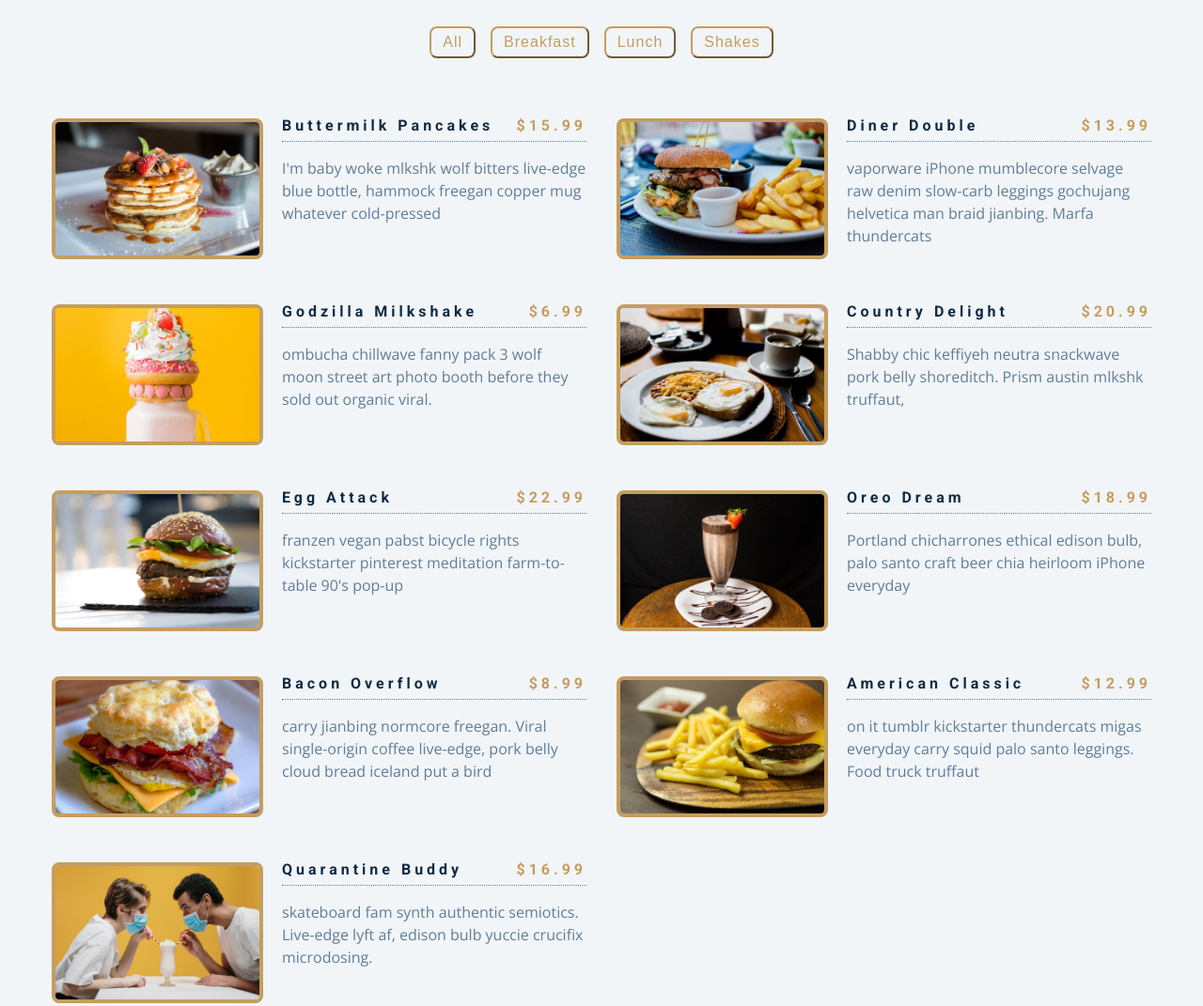
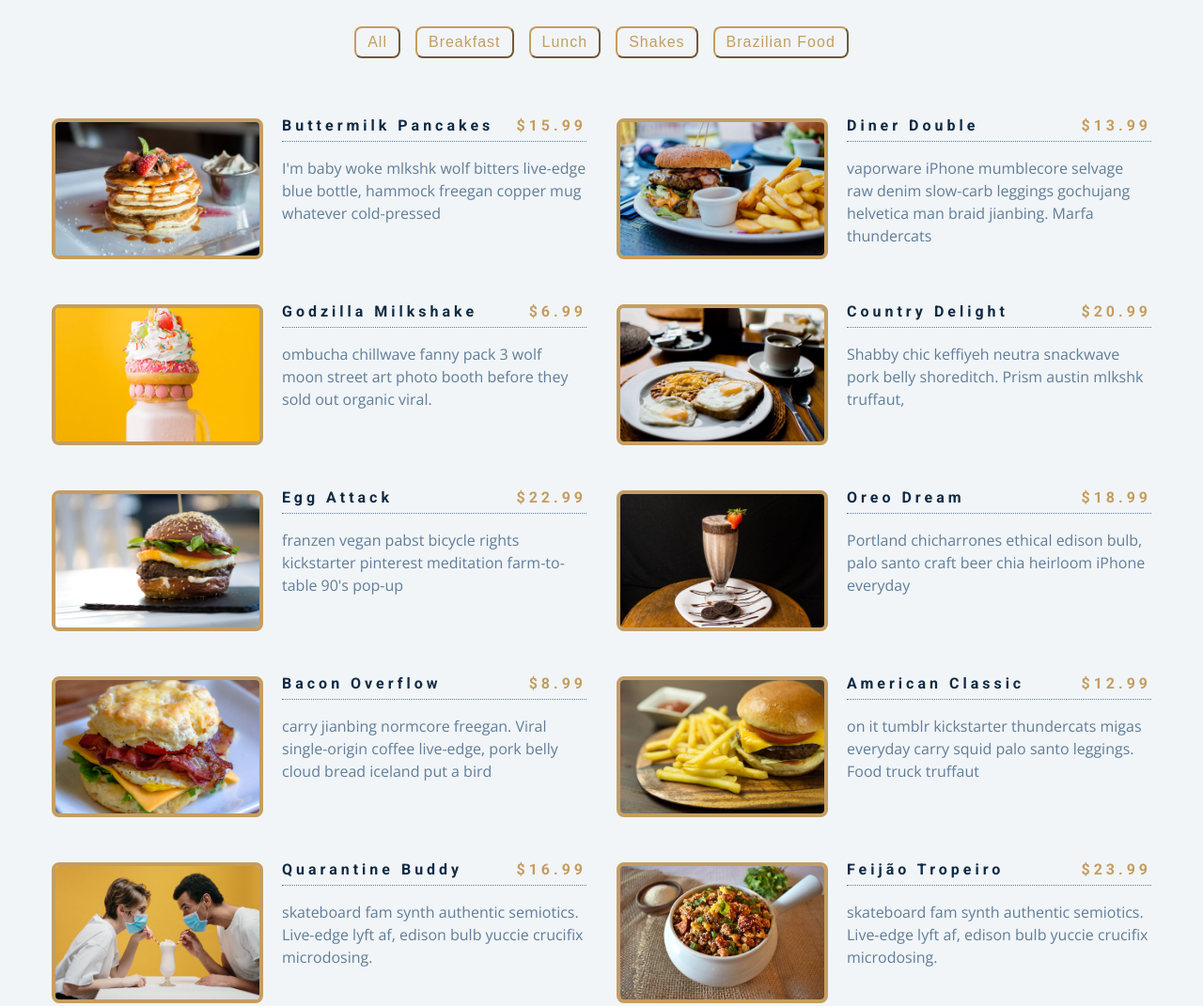
Before and after one commit to heronsaba/menu, a plain HTML site: page index.html in a window 1280 px wide. Shown: the part 140-1211 px from the top of the page at 94% size. Drawn offline with nearby package versions, Linux system fonts and the light colour scheme.

Commit message:
botões dinamicos definidos + filtros

```diff
--- a/app.js
+++ b/app.js
@@ -72,22 +72,22 @@ const menu = [
     img: "./images/item-9.jpeg",
     desc: `skateboard fam synth authentic semiotics. Live-edge lyft af, edison bulb yuccie crucifix microdosing.`,
   },
+  {
+    id: 10,
+    title: "Feijão Tropeiro",
+    category: "Brazilian Food",
+    price: 23.99,
+    img: "./images/item-11.jpeg",
+    desc: `skateboard fam synth authentic semiotics. Live-edge lyft af, edison bulb yuccie crucifix microdosing.`,
+  },
 ];
 const sectionCenter = document.querySelector(".section-center");
-const filterBtn = document.querySelectorAll(".filter-btn");
-//converting nodelist to array
-let btns = Array.prototype.slice.call(filterBtn);
-
-//adding event listener for every menu button
-for (let btn of btns) {
-  btn.addEventListener("click", function (e) {
-    arrayFilt(e.currentTarget.dataset.id, menu);
-  })
-}
+const container = document.querySelector(".btn-container");
 //load main page
 loadContent = (menuItems) => {
-  let displayMenu = menuItems.map(function (item) {
-    return ` <article class="menu-item">
+  categoryBtn();
+  let displayMenu = menuItems.map((item) =>
+  ` <article class="menu-item">
         <img src=${item.img} class="photo" alt=${item.title}>
         <div class="item-info">
             <header>
@@ -97,12 +97,9 @@ loadContent = (menuItems) => {
             <p class="item-text">${item.desc}</p>
         </div>
     </article>`
-  });
-  displayMenu = displayMenu.join("");
+  ).join("");
   sectionCenter.innerHTML = displayMenu;
 }
-
-
 //filtering array and loading content by category
 arrayFilt = (category, menuItems) => {
   if (category === "all") {
@@ -115,6 +112,33 @@ arrayFilt = (category, menuItems) => {
     loadContent(categoryArray);
   }
 }
+//setting dynamic buttons
+categoryBtn = () => {
+  const categories = menu.reduce(
+    (values, item) => {
+      if (!values.includes(item.category)) {
+        values.push(item.category);
+      }
+      return values;
+    },
+    ["all"]
+  );
+  const categoryBtn = categories.map(
+    (category) => `<button class="filter-btn" type="button" data-id=${category}>${category}</button>`
+  ).join("");
+  container.innerHTML = categoryBtn;
+  //selecting the new dynamic buttons
+const filterBtn = document.querySelectorAll(".filter-btn");
+//converting nodelist to array
+let btns = Array.prototype.slice.call(filterBtn);
 
+//adding event listener for every menu button
+for (let btn of btns) {
+  btn.addEventListener("click", function (e) {
+    arrayFilt(e.currentTarget.dataset.id, menu);
+  })
+}
+
+}
 //loading content on the first access.
 window.addEventListener("DOMContentLoaded", loadContent(menu));
--- a/index.html
+++ b/index.html
@@ -19,10 +19,10 @@
         </div>
         <!--filter buttons-->
         <div class="btn-container">
-            <button class="filter-btn" type="button" data-id="all">All</button>
+          <!--  <button class="filter-btn" type="button" data-id="all">All</button>
             <button class="filter-btn" type="button" data-id="breakfast">breakfast</button>
             <button class="filter-btn" type="button" data-id="lunch">lunch</button>
-            <button class="filter-btn" type="button" data-id="shakes">shakes</button>
+            <button class="filter-btn" type="button" data-id="shakes">shakes</button>-->
         </div>
         <!--menu items-->
         <div class="section-center">
```
Also changed, not shown: images/item-11.jpeg (added).
